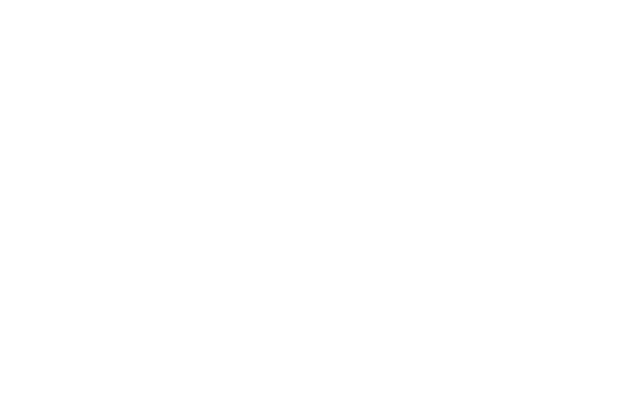
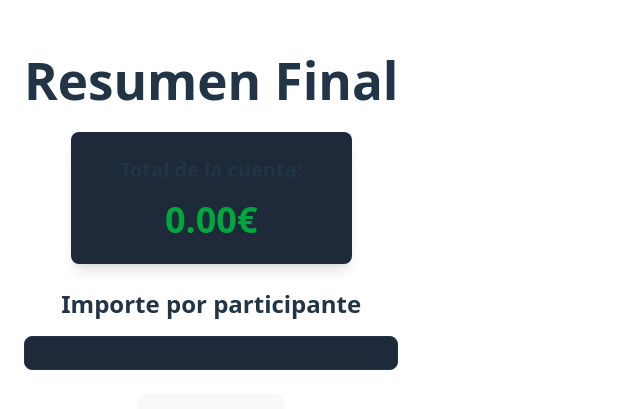
Before and after one commit to raulmm94/PwaSplitBill, a React (Vite) app: page /final-summary in a window 1280 px wide. Before the commit this address had no page. Shown: the part 155-564 px from the top of the page, without its empty margins (0-640 px from the left). Built offline with nearby package versions, Linux system fonts and the light colour scheme.

Commit message:
Añadiendo pantalla de resumen final

```diff
--- a/src/App.jsx
+++ b/src/App.jsx
@@ -6,6 +6,7 @@
 import SetTotal from "./routes/SetTotal";
 import EqualDivision from "./routes/EqualDivision";
 import AddItemScreen from "./routes/AddItemScreen";
+import FinalSummary from "./routes/FinalSummary";
 
 function App() {
   console.log("App Component Rendered");
@@ -19,6 +20,7 @@
       <Route path="/manual-division" element={<ManualDivision />} />
       <Route path="/equal-division" element={<EqualDivision />} />
       <Route path="/add-item-screen" element={<AddItemScreen />} />
+      <Route path="/final-summary" element={<FinalSummary />} />
     </Routes>
   );
 }
--- /dev/null
+++ b/src/routes/FinalSummary.jsx
@@ -0,0 +1,56 @@
+import { useNavigate, useLocation } from "react-router-dom";
+
+function FinalSummary() {
+    const location = useLocation();
+    const navigate = useNavigate();
+    const { names, items } = location.state || { names: [], items: [] };
+
+    // Calcular el total de la cuenta
+    const totalAmount = items.reduce((sum, item) => sum + item.value, 0).toFixed(2);
+
+    // Calcular el importe total que debe pagar cada participante
+    const participantTotals = names.map((name) => {
+    const totalForParticipant = items.reduce((sum, item) => {
+        if (item.participants.includes(name)) {
+        return sum + item.splitValue;
+        }
+        return sum;
+    }, 0);
+    return { name, total: totalForParticipant.toFixed(2) };
+    });
+
+    return (
+    <div className="flex flex-col items-center justify-center h-screen p-6">
+        <h1 className="text-3xl font-bold text-center mb-6">Resumen Final</h1>
+
+        {/* Total de la cuenta */}
+        <div className="bg-gray-800 shadow-lg rounded-lg p-6 text-center w-3/4 max-w-md mb-6">
+        <p className="text-xl font-semibold mb-4">Total de la cuenta:</p>
+        <p className="text-4xl font-bold text-green-600">{totalAmount}€</p>
+        </div>
+
+        {/* Importe por participante */}
+        <div className="w-full max-w-md">
+        <h2 className="text-2xl font-bold text-center mb-4">Importe por participante</h2>
+        <ul className="border rounded-lg p-4 bg-gray-800">
+            {participantTotals.map((participant, index) => (
+            <li key={index} className="flex justify-between border-b py-2">
+                <span>{participant.name}</span>
+                <span className="font-bold text-blue-500">{participant.total}€</span>
+            </li>
+            ))}
+        </ul>
+        </div>
+
+        {/* Botón para volver a la pantalla principal */}
+        <button
+        className="mt-6 bg-blue-500 text-white px-6 py-3 rounded-lg text-xl"
+        onClick={() => navigate("/")}
+        >
+        Volver a Inicio
+        </button>
+    </div>
+    );
+}
+
+export default FinalSummary;
```
